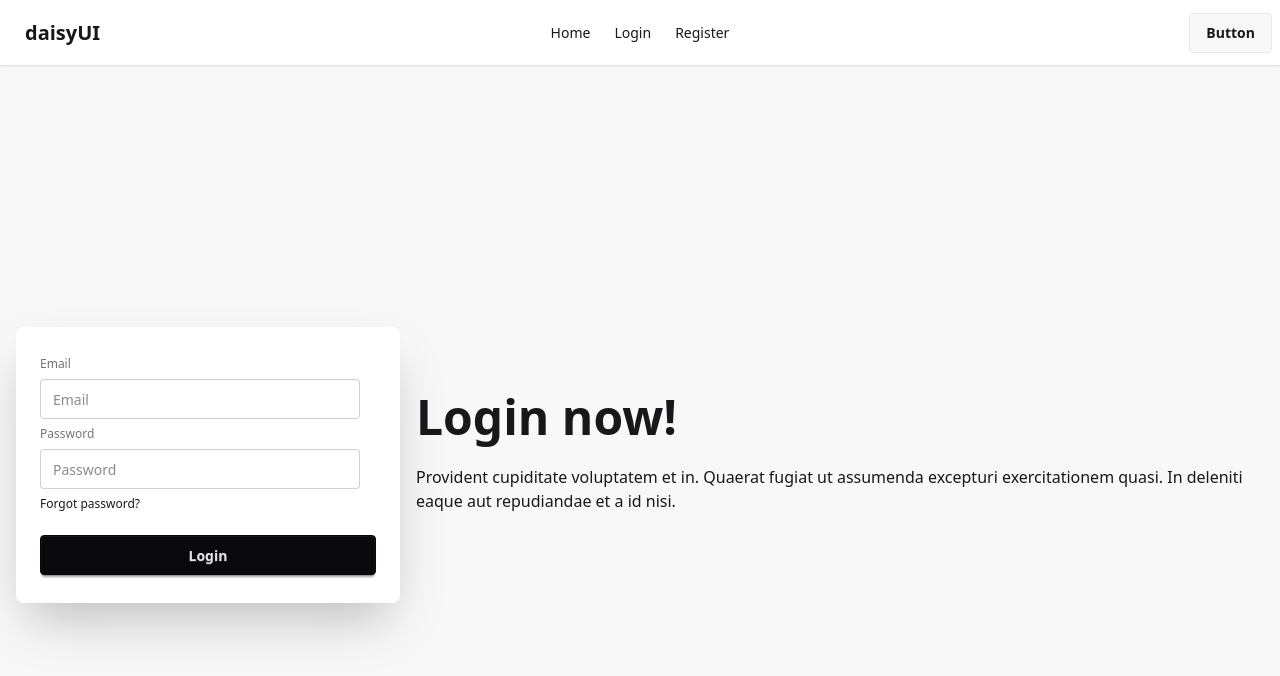
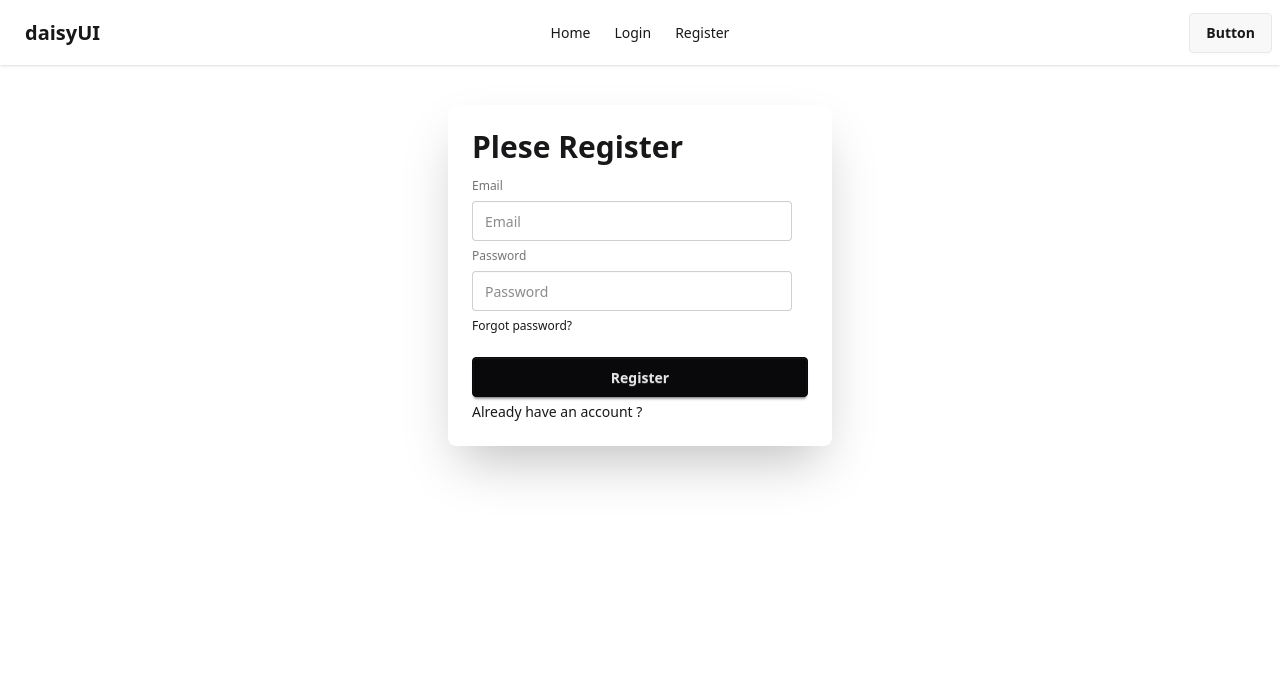
Before and after one commit to rimpakasundi07/React-Firebase-auth-integration, a React (Vite) app: page /register in a window 1280 px wide. Shown: the top 676 px of the page. Built offline with nearby package versions, Linux system fonts and the light colour scheme.

Commit message:
Update Register component layout and form

```diff
--- a/src/components/Register/Register.jsx
+++ b/src/components/Register/Register.jsx
@@ -2,30 +2,34 @@ import React from "react";
 
 const Register = () => {
   return (
-    <div className="hero bg-base-200 min-h-screen">
-      <div className="hero-content flex-col lg:flex-row-reverse">
-        <div className="text-center lg:text-left">
-          <h1 className="text-5xl font-bold">Login now!</h1>
-          <p className="py-6">
-            Provident cupiditate voluptatem et in. Quaerat fugiat ut assumenda
-            excepturi exercitationem quasi. In deleniti eaque aut repudiandae et
-            a id nisi.
-          </p>
-        </div>
-        <div className="card bg-base-100 w-full max-w-sm shrink-0 shadow-2xl">
+    <div className="card bg-base-100 w-full mx-auto max-w-sm my-10 shrink-0 shadow-2xl">
       <div className="card-body">
+        <h1 className="lg:text-3xl font-bold">Plese Register</h1>
+        <form>
           <fieldset className="fieldset">
+            {/* email field */}
             <label className="label">Email</label>
-              <input type="email" className="input" placeholder="Email" />
+            <input
+              type="email"
+              name="email"
+              className="input"
+              placeholder="Email"
+            />
+            {/* password field */}
             <label className="label">Password</label>
-              <input type="password" className="input" placeholder="Password" />
+            <input
+              type="password"
+              name="password"
+              className="input"
+              placeholder="Password"
+            />
             <div>
               <a className="link link-hover">Forgot password?</a>
             </div>
-              <button className="btn btn-neutral mt-4">Login</button>
+            <button className="btn btn-neutral mt-4">Register</button>
           </fieldset>
-          </div>
-        </div>
+          <p>Already have an account ?</p>
+        </form>
       </div>
     </div>
   );
```
Lines whose indentation alone changed are shown as unchanged.
